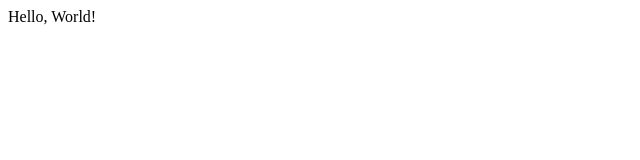
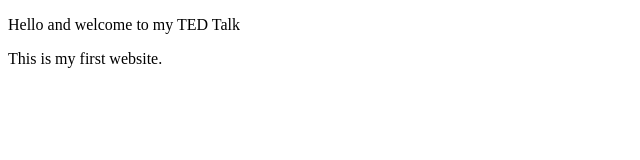
Before and after one commit to Kliu2022/Kliu2022.github.io, a plain HTML site: page index.html in a window 1280 px wide. Shown: the whole page, without its empty margins (0-640 px from the left). Drawn offline with Linux system fonts and the light colour scheme.

Commit message:
test push

```diff
--- a/index.html
+++ b/index.html
@@ -1,9 +1,14 @@
+<!-- By KLiu2022  -->
 <!DOCTYPE html>
 <html>
 <head>
-	<title>Industry, Innovation, and Infrastructure</title>
+	<title>UN Goals Step 1</title>
 </head>
 <body>
-	Hello, World!
+	<div>
+	<p>Hello and welcome to my TED Talk</p>
+	<p>This is my first website.</p>
+</div>
+
 </body>
 </html>
```
